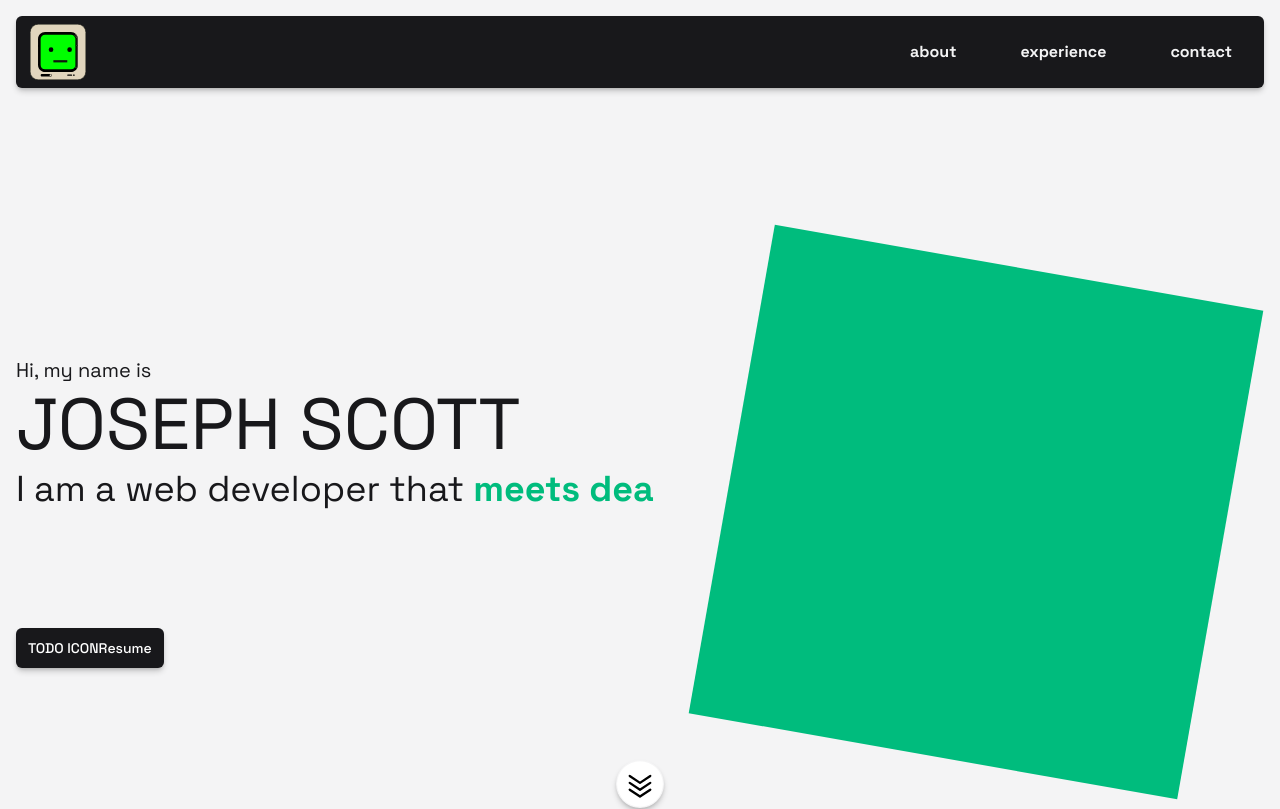
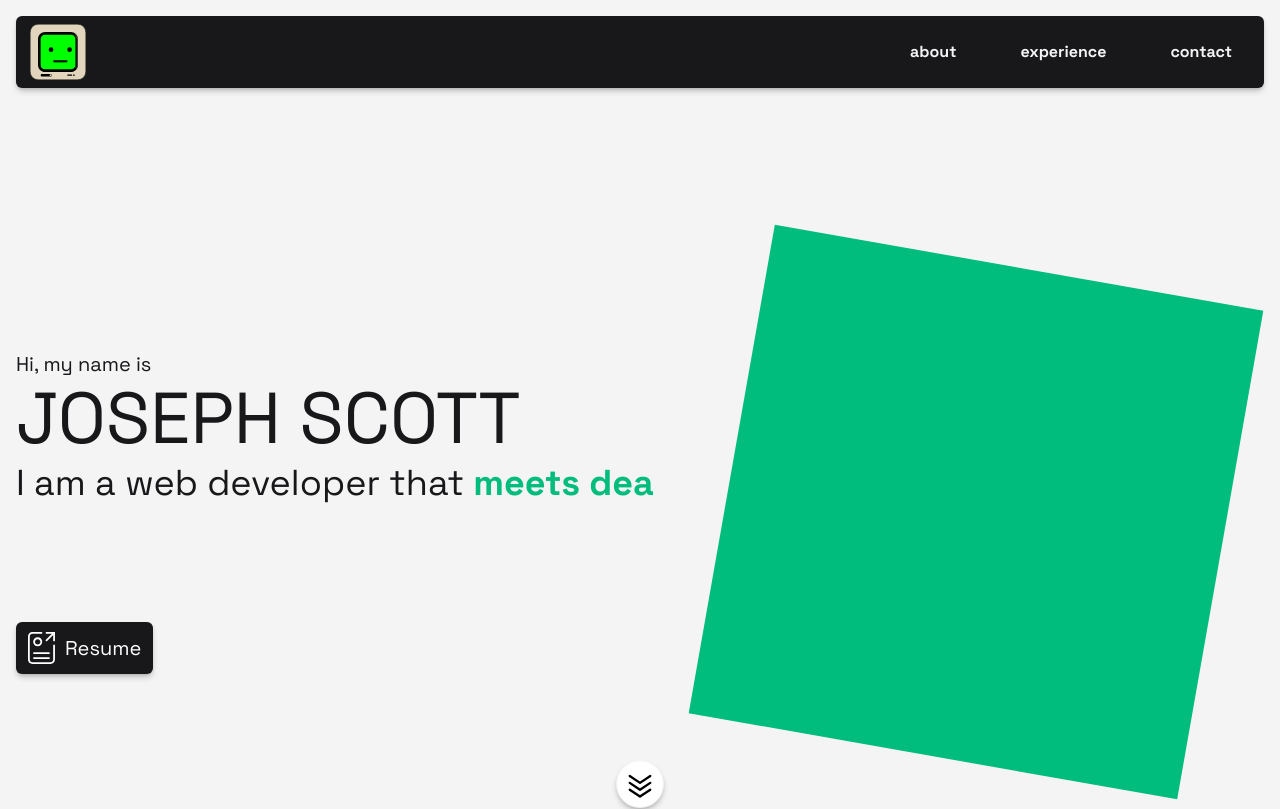
Before and after one commit to scottjoe1996/portfolio, a Next.js app: page / in a window 1280 px wide. Shown: the top 809 px of the page. Built offline with nearby package versions, Linux system fonts and the light colour scheme; no server answers.

Commit message:
created resume icon and added resume button to Home section

```diff
--- a/components/button.tsx
+++ b/components/button.tsx
@@ -1,12 +1,12 @@
 import React from "react";
 
-import Email from "@/components/icons/email";
 import LoadingSpinner from "@/components/icons/loading-spinner";
 
 interface ButtonProps {
   type?: HTMLButtonElement["type"];
   isLoading?: boolean;
   icon?: React.ReactNode;
+  className?: string;
   onClick?: () => void;
 }
 
@@ -15,6 +15,7 @@ const Button: React.FC<React.PropsWithChildren<ButtonProps>> = ({
   isLoading = false,
   onClick,
   children,
+  className,
   icon,
 }) => {
   const handleClick = React.useCallback(
@@ -31,7 +32,7 @@ const Button: React.FC<React.PropsWithChildren<ButtonProps>> = ({
   return (
     <button
       type={type}
-      className="container-shadow bg-foreground focus:ring-primary flex items-center justify-between gap-2.5 rounded-md px-3 py-2.5 text-sm font-medium text-white hover:cursor-pointer hover:bg-zinc-800 focus:ring-4 focus:outline-none disabled:cursor-not-allowed disabled:bg-zinc-600"
+      className={`${className} container-shadow bg-foreground focus:ring-primary flex items-center justify-between gap-2.5 rounded-md px-3 py-2.5 text-white hover:cursor-pointer hover:bg-zinc-800 focus:ring-4 focus:outline-none disabled:cursor-not-allowed disabled:bg-zinc-600`}
       disabled={isLoading}
       onClick={handleClick}
     >
--- /dev/null
+++ b/components/icons/resume.tsx
@@ -0,0 +1,36 @@
+import React from "react";
+
+interface ResumeProps {
+  size: string;
+}
+
+const Resume: React.FC<ResumeProps> = ({ size }) => {
+  return (
+    <svg
+      height={size}
+      xmlns="http://www.w3.org/2000/svg"
+      viewBox="0 0 151.74 180.08"
+    >
+      <g id="resume" className="fill-white">
+        <g id="border">
+          <path d="M126.74,180.08H25c-13.79,0-25-11.21-25-25V25C0,11.21,11.21,0,25,0h50.87c2.76,0,5,2.24,5,5s-2.24,5-5,5H25c-8.27,0-15,6.73-15,15v130.08c0,8.27,6.73,15,15,15h101.74c8.27,0,15-6.73,15-15v-79.21c0-2.76,2.24-5,5-5s5,2.24,5,5v79.21c0,13.79-11.22,25-25,25Z" />
+        </g>
+        <g id="new-tab-icon">
+          <path d="M146.74,52.52c-2.76,0-5-2.24-5-5V10h-37.52c-2.76,0-5-2.24-5-5s2.24-5,5-5h47.52v47.52c0,2.76-2.24,5-5,5Z" />
+          <path d="M104.22,52.53c-1.28,0-2.56-.49-3.54-1.46-1.95-1.95-1.95-5.12,0-7.07L143.2,1.46c1.95-1.95,5.12-1.95,7.07,0,1.95,1.95,1.95,5.12,0,7.07l-42.52,42.53c-.98.98-2.26,1.46-3.54,1.46Z" />
+        </g>
+        <g id="text">
+          <g id="line-2">
+            <path d="M118.39,151.74H33.35c-2.76,0-5-2.24-5-5s2.24-5,5-5h85.04c2.76,0,5,2.24,5,5s-2.24,5-5,5Z" />
+          </g>
+          <g id="line-1">
+            <path d="M118.39,123.39H33.35c-2.76,0-5-2.24-5-5s2.24-5,5-5h85.04c2.76,0,5,2.24,5,5s-2.24,5-5,5Z" />
+          </g>
+        </g>
+        <path d="M54.61,80.87c-13.98,0-25.35-11.37-25.35-25.35s11.37-25.36,25.35-25.36,25.36,11.37,25.36,25.36-11.37,25.35-25.36,25.35ZM54.61,40.16c-8.47,0-15.35,6.89-15.35,15.36s6.89,15.35,15.35,15.35,15.36-6.89,15.36-15.35-6.89-15.36-15.36-15.36Z" />
+      </g>
+    </svg>
+  );
+};
+
+export default Resume;
--- a/components/sections/contact/contact-form.tsx
+++ b/components/sections/contact/contact-form.tsx
@@ -79,7 +79,12 @@ const ContactForm: React.FC<ContactFormProps> = ({ onSendMessage }) => {
         disabled={isLoading}
         {...register("message")}
       />
-      <Button type="submit" isLoading={isLoading} icon={<Email size="1rem" />}>
+      <Button
+        type="submit"
+        isLoading={isLoading}
+        icon={<Email size="1rem" />}
+        className="text-sm font-medium"
+      >
         Send Email
       </Button>
     </form>
--- a/components/sections/home/home-section.tsx
+++ b/components/sections/home/home-section.tsx
@@ -4,6 +4,7 @@ import React from "react";
 import Typewriter from "typewriter-effect";
 
 import Button from "@/components/button";
+import Resume from "@/components/icons/resume";
 
 import styles from "./home-section.module.css";
 
@@ -40,7 +41,11 @@ const HomeSection: React.FC = () => {
             }}
           />
         </p>
-        <Button onClick={handleResumeClick} icon={<>TODO ICON</>}>
+        <Button
+          onClick={handleResumeClick}
+          icon={<Resume size="2rem" />}
+          className="text-xl"
+        >
           Resume
         </Button>
       </div>
```
